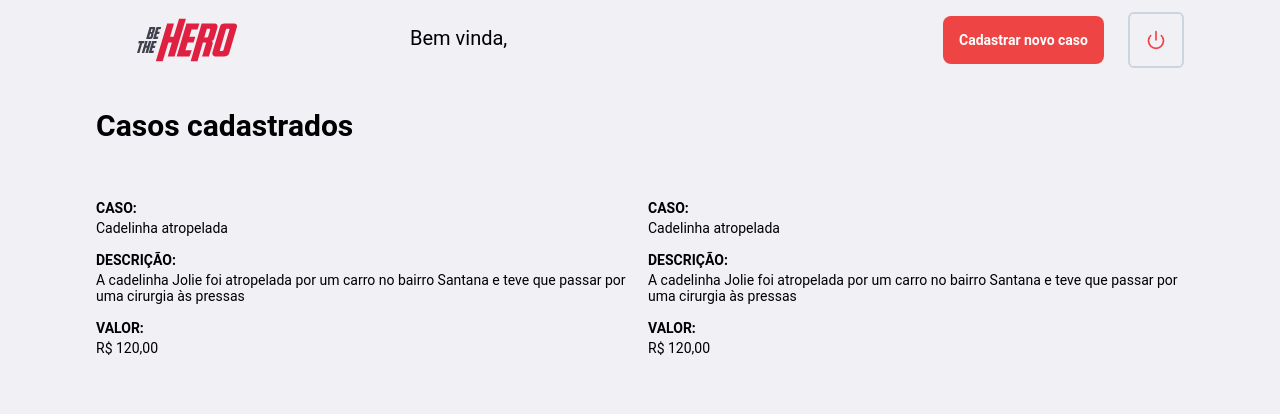
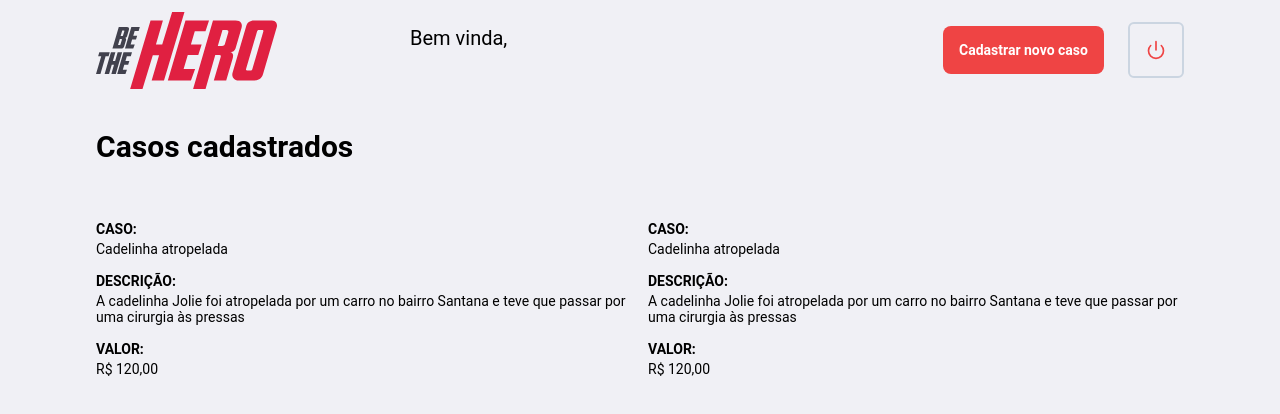
Before and after one commit to filippebr/be-a-hero, a Next.js app: page /dashboard/profile in a window 1280 px wide. Shown: the top 414 px of the page. Built offline with nearby package versions, Linux system fonts and the light colour scheme; no server answers.

Commit message:
fix be the hero logo error

```diff
--- a/src/app/dashboard/profile/page.tsx
+++ b/src/app/dashboard/profile/page.tsx
@@ -63,11 +63,13 @@ export default function Profile() {
         <div className="grid lg:grid-cols-12">
           <div className="lg:col-span-2 justify-self-center">
             <Image
-                className="h-14"
+                className="h-auto w-auto"
                 src={'/logo.svg'}
-                width={100}
-                height={100}
                 alt="Be The Hero"
+                width={250}
+                height={106}
+                quality={70}
+                priority
               />
           </div>
 
```
